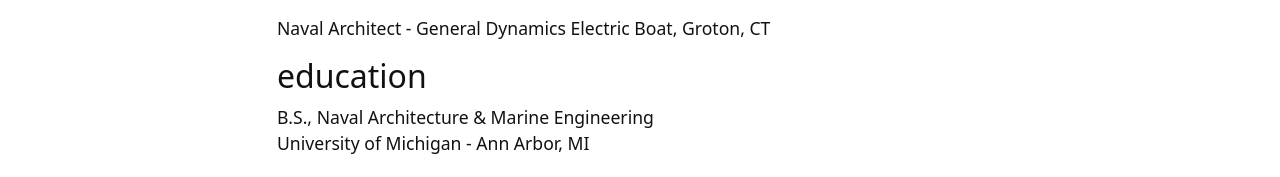
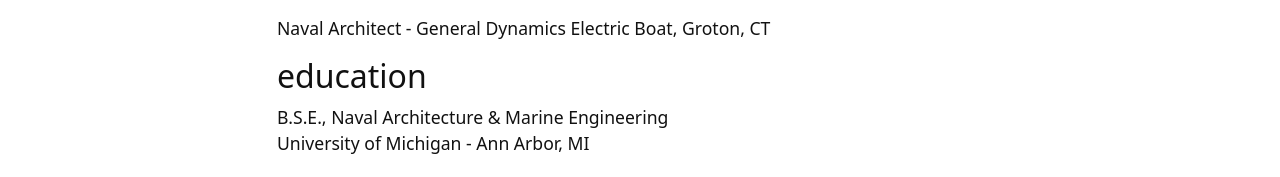
Before and after one commit to ccluett/viscous.tech, a Jekyll site: the page built from content/about.md, in a window 1280 px wide. Shown: the part 1017-1194 px from the top of the page. Built offline with Jekyll 4.4.1, drawn with Linux system fonts in a browser that asks for light colours.

```diff
--- a/content/about.md
+++ b/content/about.md
@@ -17,7 +17,7 @@ Naval Architect & Marine Engineer - Bristol Harbor Group, Inc., Bristol, RI
 Naval Architect - General Dynamics Electric Boat, Groton, CT
 
 ## education
-B.S., Naval Architecture & Marine Engineering\
+B.S.E., Naval Architecture & Marine Engineering\
 University of Michigan - Ann Arbor, MI
 
 
```
